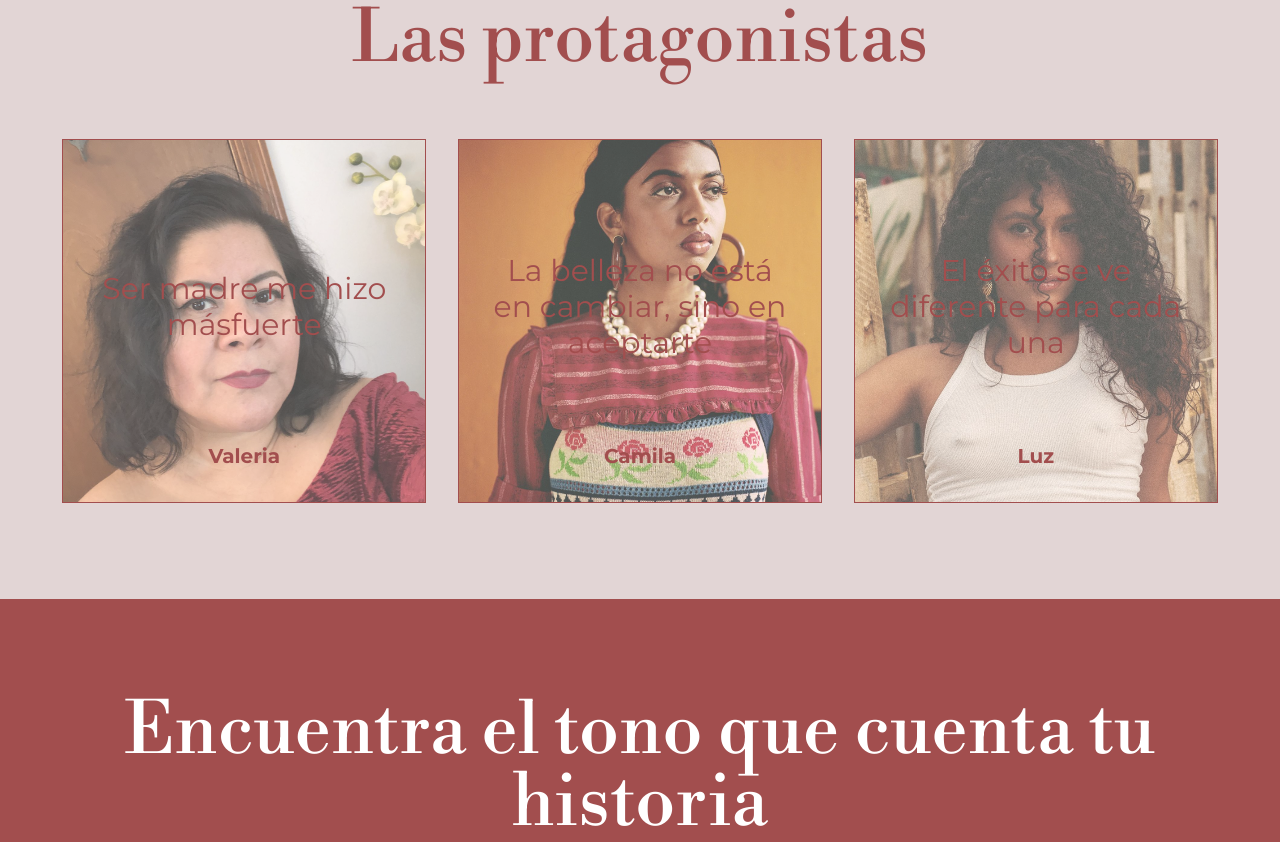
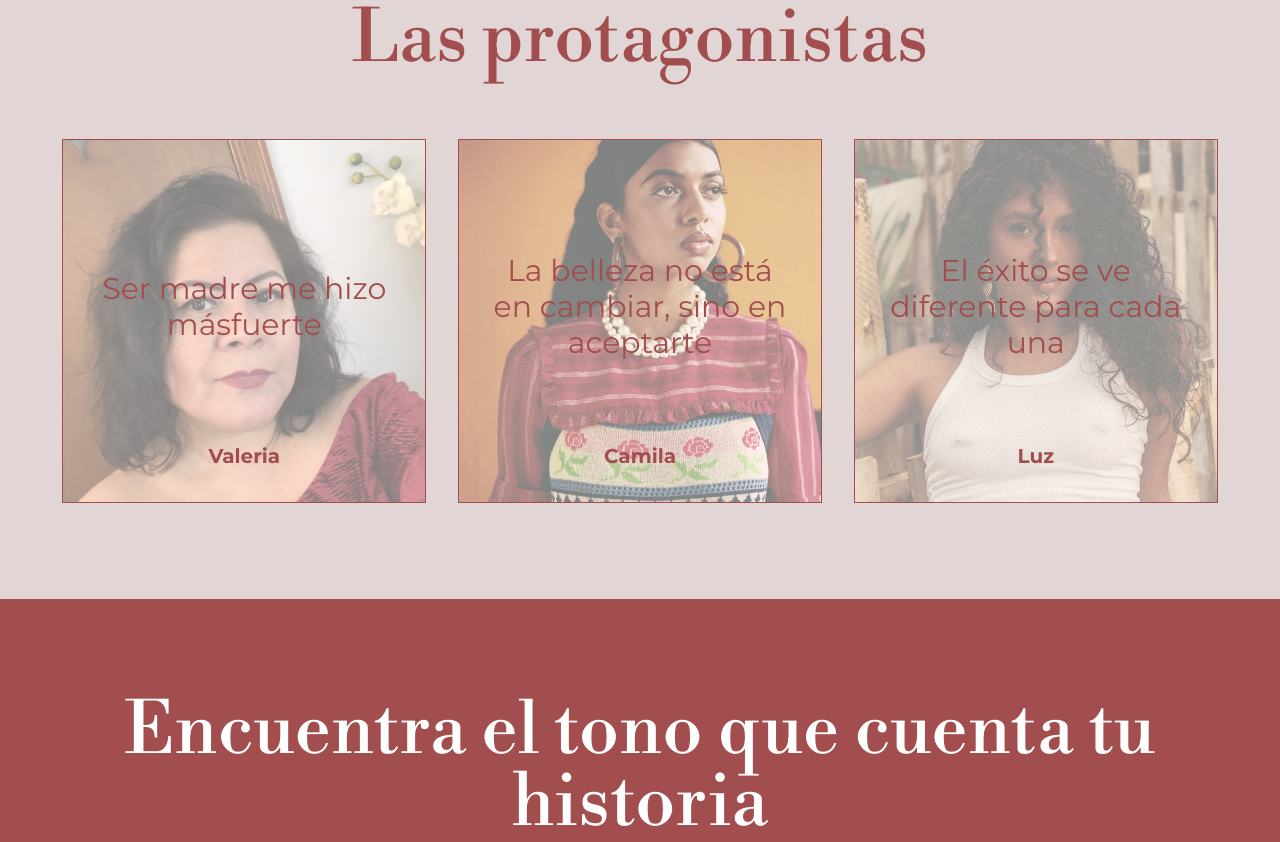
Before and after one commit to JASR2003/CHROMA-Cosmetics, a website: page index.html in a window 1280 px wide. Shown: the part 3200-4042 px from the top of the page. Drawn offline with nearby package versions, Linux system fonts and the light colour scheme.

Commit message:
arreglar tono white en protagonista

```diff
--- a/index.html
+++ b/index.html
@@ -175,7 +175,7 @@
             <!-- Protagonista 1 -->
             <div
                 class="relative w-full aspect-square border border-[#a24e4e] bg-cover bg-center bg-[url('./assets/protagonista-1.webp')]">
-                <div class="absolute inset-0 bg-white/30"></div>
+                <div class="absolute inset-0 bg-white/50"></div>
                 <div class="relative z-10 w-full h-full flex flex-col justify-center items-center text-center p-8">
                     <p class="text-[#a24e4e] text-2xl md:text-3xl font-montserrat mb-auto mt-auto">Ser madre me hizo
                         másfuerte</p>
@@ -186,7 +186,7 @@
             <!-- Protagonista 2 -->
             <div
                 class="relative w-full aspect-square border border-[#a24e4e] bg-cover bg-center bg-[url('./assets/protagonista-2.webp')]">
-                <div class="absolute inset-0 bg-white/30"></div>
+                <div class="absolute inset-0 bg-white/50"></div>
                 <div class="relative z-10 w-full h-full flex flex-col justify-center items-center text-center p-8">
                     <p class="text-[#a24e4e] text-2xl md:text-3xl font-montserrat mb-auto mt-auto">La belleza no está en
                         cambiar, sino en aceptarte</p>
@@ -197,7 +197,7 @@
             <!-- Protagonista 3 -->
             <div
                 class="relative w-full aspect-square border border-[#a24e4e] bg-cover bg-center bg-[url('./assets/protagonista-3.webp')]">
-                <div class="absolute inset-0 bg-white/30"></div>
+                <div class="absolute inset-0 bg-white/50"></div>
                 <div class="relative z-10 w-full h-full flex flex-col justify-center items-center text-center p-8">
                     <p class="text-[#a24e4e] text-2xl md:text-3xl font-montserrat mb-auto mt-auto">El éxito se ve
                         diferente para cada una</p>
```
Also changed, not shown: src/output.css.
